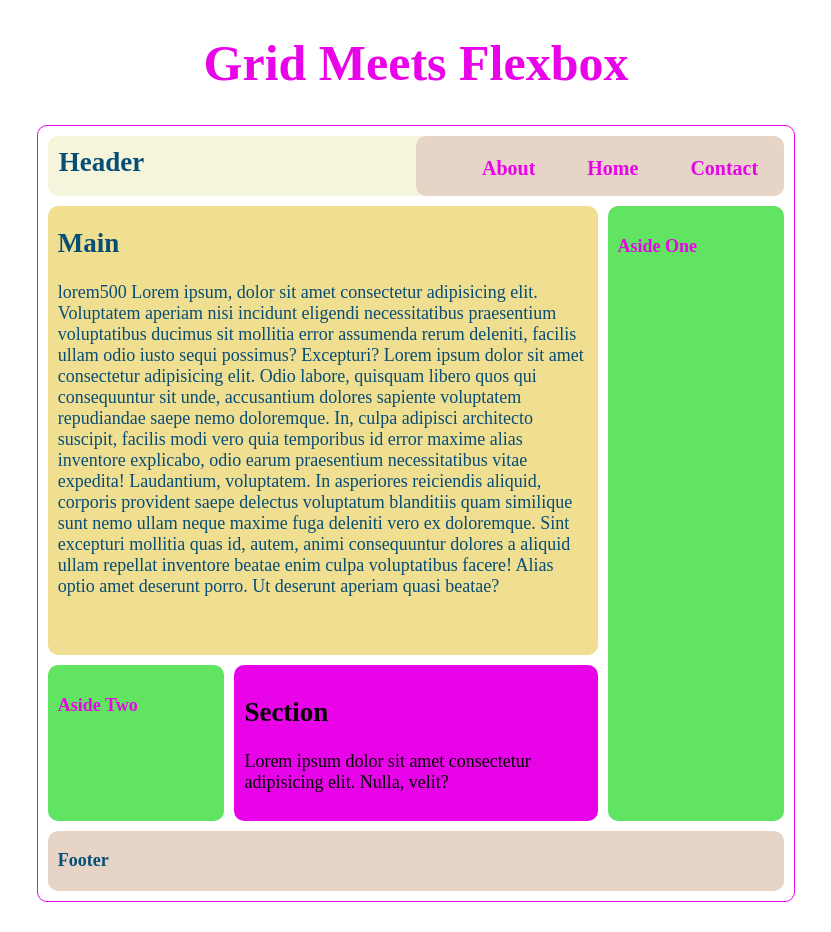
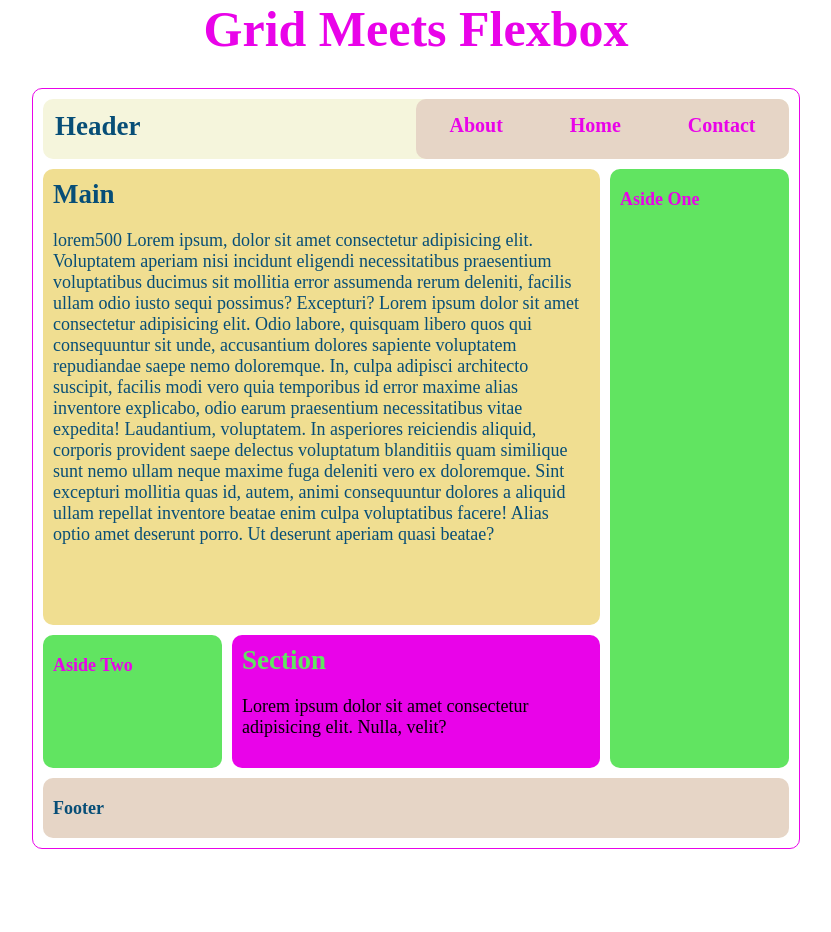
Before and after one commit to LeNganThanh/GridMeetFlex, a plain HTML site: page index.html in a window 1280 px wide. Shown: the whole page, without its empty margins (224-1055 px from the left). After the commit the page ends 879 px from the top, so only its background shows below. Drawn offline with Linux system fonts and the light colour scheme.

Commit message:
styling grid with 2 ways

```diff
--- a/style.css
+++ b/style.css
@@ -9,6 +9,8 @@
 }
 *{
     box-sizing: border-box;
+    margin: 0;
+    padding: 0;
 }
 body {
   font-size: 1.8rem;
@@ -18,6 +20,7 @@ h1{
     color: var(--section-color);
     font-size: 5rem;
 }
+/* common setting */
 .container {
   border: 1px solid var(--section-color);
   width: 60%;
@@ -47,13 +50,10 @@ header {
   background-color: var(--header-color);
   border-radius: 1rem;
 }
-header div {
-  height: 6rem;
-}
 header h2 {
   margin: 0;
   grid-column: 1 / span 3;
-  padding: 1.1rem;
+  padding: 1.2rem;
 }
 .navi {
   background-color: var(--nav-color);
@@ -70,6 +70,11 @@ header h2 {
   font-weight: bold;
   padding: 0.3rem;
   font-size: 2rem;
+  padding: 1.5rem;
+}
+/*setting the hover to header navigation bar */
+.navi li:hover{
+  color: var(--aside-color);
 }
 
 /* setting the body */
@@ -77,14 +82,16 @@ header h2 {
   grid-column: 1/7;
   grid-row: 2/3;
   background-color: var(--main-color);
-  padding: 0 1rem 4rem;
+  padding: 1rem 1rem 6rem;
 }
-
+.container p{
+  padding: 2rem 0;
+}
 /* the right sidebar */
 .aside {
   background-color: var(--aside-color);
   font-weight: bold;
-  padding-top: 3rem;
+  padding-top: 2rem;
   color: var(--section-color);
 }
 .aside1 {
@@ -102,7 +109,9 @@ header h2 {
   grid-column: 3/7;
   grid-row: 3/4;
 }
-/* the footer :) */
+.pinky h2{
+  color: var(--aside-color);
+}
 footer {
   display: flex;
   align-items: center;
--- /dev/null
+++ b/style2.css
@@ -0,0 +1,124 @@
+:root {
+  font-size: 62.5%;
+  --header-color: rgb(248, 248, 204);
+  --nav-color: rgb(230, 213, 198);
+  --main-color: rgb(240, 222, 145);
+  --aside-color: rgb(97, 228, 97);
+  --section-color: rgb(233, 3, 233);
+  --text-color: rgb(7, 78, 119);
+}
+* {
+  box-sizing: border-box;
+  margin: 0;
+  padding: 0;
+}
+body {
+  font-size: 1.8rem;
+  color: var(--text-color);
+}
+h1 {
+  text-align: center;
+  color: var(--section-color);
+  font-size: 5rem;
+  padding: 2rem;
+}
+
+/* setting the header */
+header {
+  display: grid;
+  grid-template-columns: repeat(6, 1fr);
+  height: 7rem;
+  background-color: var(--header-color);
+  border-radius: 1rem;
+}
+header h2 {
+  padding: 2rem 1rem;
+}
+.navi ul {
+  display: flex;
+  justify-content: space-around;
+  padding: 2rem;
+}
+.navi {
+  grid-column: 4/7;
+  background-color: var(--nav-color);
+  border-radius: 1rem;
+  height: 7rem;
+}
+/* setting the hover to header navigation bar */
+.navi li:hover {
+  color: var(--section-color);
+}
+/* common setting */
+.main-body,
+.aside,
+footer,
+.pinky {
+  padding: 1rem;
+  border-radius: 1rem;
+}
+.navi li,
+.aside,
+footer {
+  font-weight: bold;
+}
+.aside {
+  background-color: var(--aside-color);
+  padding-top: 2rem;
+}
+p {
+  padding: 2rem 0 5rem;
+}
+h2{
+  color: var(--aside-color);
+}
+
+/* giving name of grid-area for all elements */
+header {
+  grid-area: h2;
+}
+.navi li {
+  list-style-type: none;
+}
+.navi li:first-of-type {
+  grid-area: nav1;
+}
+.navi li:nth-of-type(2) {
+  grid-area: nav2;
+}
+.navi li:last-of-type {
+  grid-area: nav3;
+}
+.main-body {
+  grid-area: main;
+  background-color: var(--main-color);
+}
+.aside1 {
+  grid-area: aright;
+}
+.aside2 {
+  grid-area: a-left;
+}
+.pinky {
+  grid-area: pinky;
+  background-color: var(--section-color);
+}
+footer {
+  grid-area: foot;
+  background-color: var(--main-color);
+  padding: 2rem;
+}
+.container {
+  width: 60%;
+  margin: 2rem auto;
+  gap: 1rem;
+  display: grid;
+  grid-template-columns: repeat(6, 1fr);
+  grid-template-rows: repeat(4, minmax(5rem, auto));
+  grid-template-areas:
+    "h2 h2 h2 h2 h2 h2 h2 h2"
+    "main main main main main aright aright aright"
+    "main main main main main aright aright aright"
+    "a-left a-left pinky pinky pinky aright aright aright"
+    "foot foot foot foot foot foot foot foot";
+}
```
Also changed, not shown: index2.html (added, +60 -0 lines).
